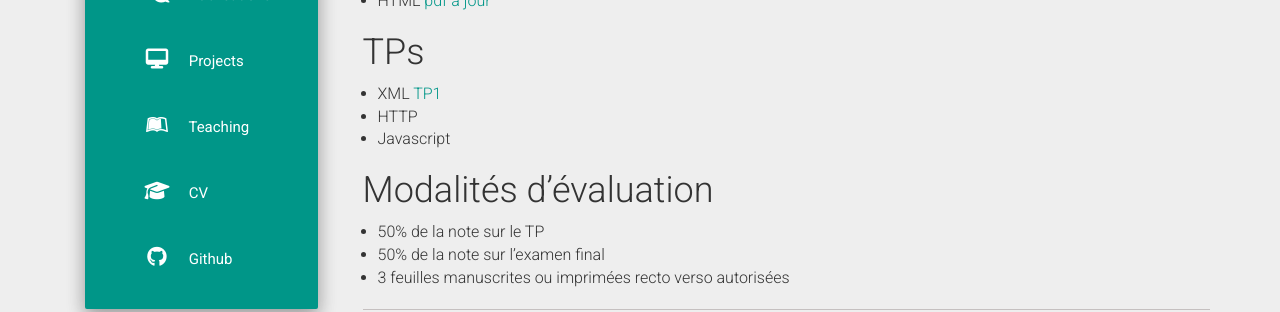
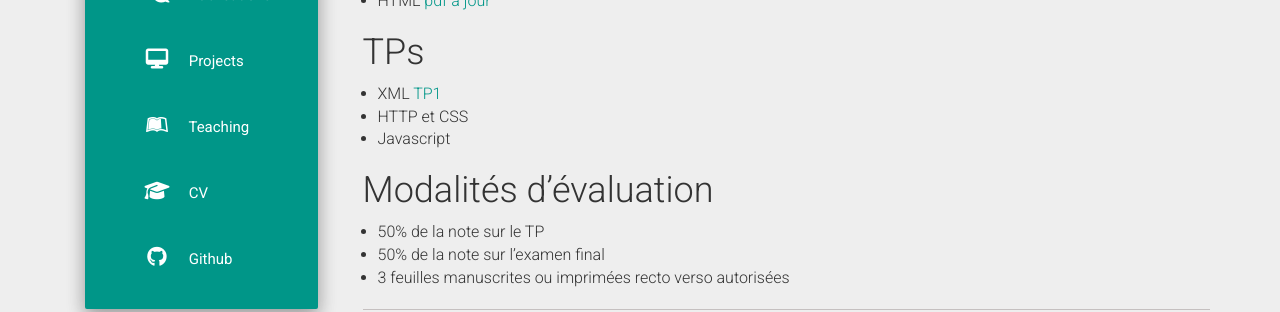
Before and after one commit to taotaoini/lachand.github.io, a Jekyll site: the page built from cci-xml-web-2019.md, in a window 1280 px wide. Shown: the part 389-701 px from the top of the page. Built offline with Jekyll 4.4.1, drawn with Linux system fonts in a browser that asks for light colours; nearby versions of some CDN libraries.

Commit message:
Update cci-xml-web-2019.md

```diff
--- a/cci-xml-web-2019.md
+++ b/cci-xml-web-2019.md
@@ -11,7 +11,7 @@ permalink: /teaching/2019/cci-xml-web-2019
 
 # TPs
 * XML [TP1](https://valentin.lachand.net/teaching/2019/cci-xml-web-2019-tp)
-* HTTP
+* HTTP et CSS
 * Javascript
 
 # Modalités d'évaluation
```
